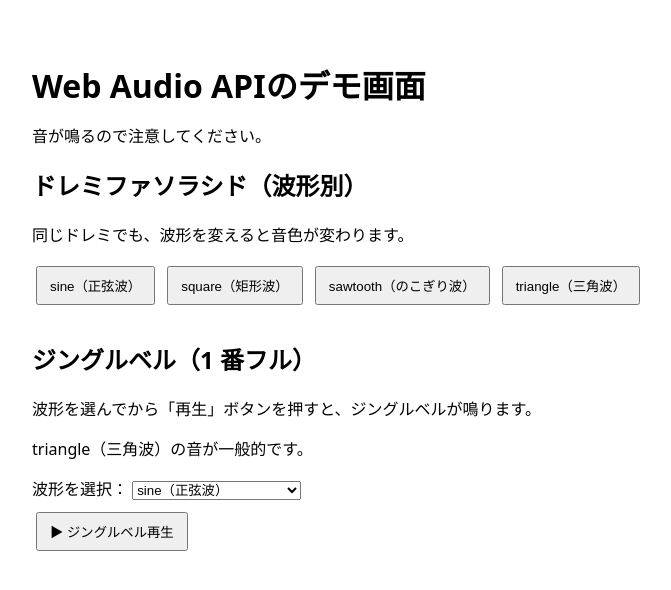
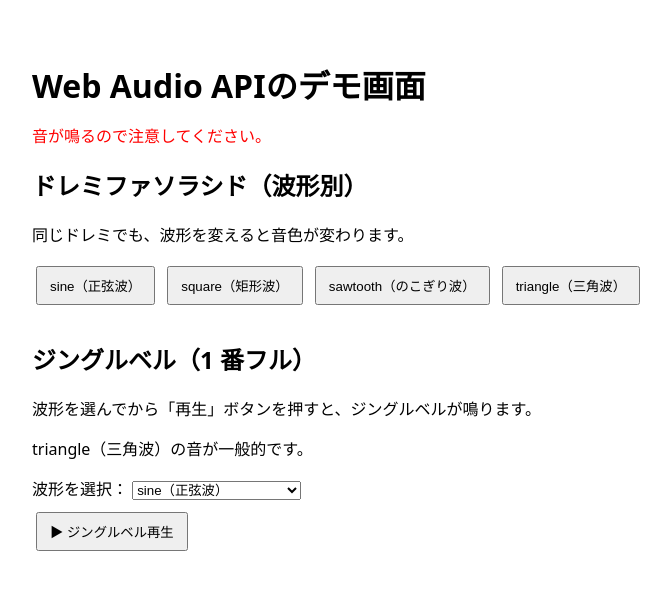
Before and after one commit to ossun27/web-audio-jinglebell, a website with bundled scripts: page index.html in a window 1280 px wide. Shown: the whole page, without its empty margins (8-679 px from the left). Built offline with nearby package versions, Linux system fonts and the light colour scheme.

Commit message:
no message

```diff
--- a/index.html
+++ b/index.html
@@ -23,7 +23,7 @@
   </head>
   <body>
     <h1>Web Audio APIのデモ画面</h1>
-    <p color="red">音が鳴るので注意してください。</p>
+    <p style="color: red;">音が鳴るので注意してください。</p>
     <section>
       <h2>ドレミファソラシド（波形別）</h2>
       <p>同じドレミでも、波形を変えると音色が変わります。</p>
```
